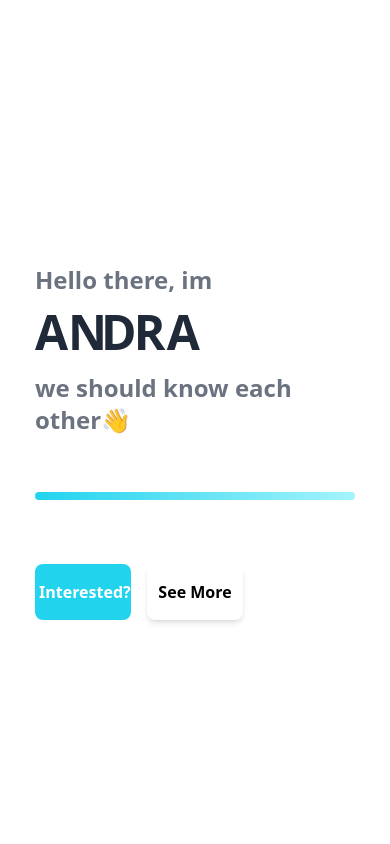
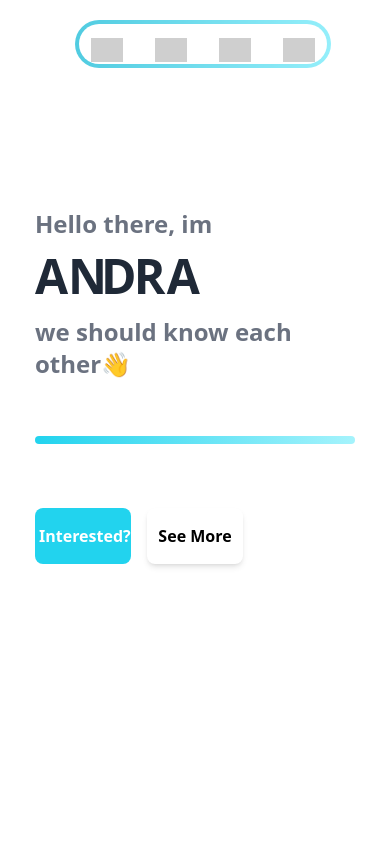
Before and after one commit to andranovia/andranovia-portfolio, a Next.js app in the folder andra-portfolio-app/: page / in a window 390 px wide. Shown: the top 844 px of the page. Built offline with nearby package versions, Linux system fonts and the light colour scheme; grey boxes are pictures that could not be loaded.

Commit message:
Styling navbar for small screen, update code structure, change img to Image component from nextjs.

```diff
--- a/andra-portfolio-app/src/components/HeroApp.tsx
+++ b/andra-portfolio-app/src/components/HeroApp.tsx
@@ -16,7 +16,7 @@ function HeroApp() {
   const animatedTextTwo = "we should know each other👋";
 
   return (
-    <div className="relative flex justify-center items-center h-[80vh] font-Poppins w-screen mt-14">
+    <div className="relative flex justify-center items-center h-[80vh] font-Poppins w-screen  sm:mt-14">
       <div className="mx-10   font-bold font-Poppins flex flex-col sm:items-center justify-center text-#272828 z-1">
         <motion.div
           initial="hidden"
--- a/andra-portfolio-app/src/components/HeroAppText.tsx
+++ b/andra-portfolio-app/src/components/HeroAppText.tsx
@@ -1,9 +1,8 @@
 import React from "react";
 import { motion } from "framer-motion";
-import dynamic from "next/dynamic";
 
-const AnimatedTextLetter = dynamic(() => import("./TextAnimationLetter"));
-const AnimatedTextWords = dynamic(() => import("./textAnimationWords"));
+import AnimatedTextLetter from "./TextAnimationLetter";
+import AnimatedTextWords from "./textAnimationWords";
 
 interface props {
   animate: any;
--- a/andra-portfolio-app/src/components/NavbarApp.tsx
+++ b/andra-portfolio-app/src/components/NavbarApp.tsx
@@ -2,8 +2,6 @@ import React from "react";
 import NavbarLinkApp from "./NavbarLinkApp";
 
 const Navbar: React.FC = () => {
-
-
   const [isMobile, setIsMobile] = React.useState(false);
   const handleResize = () => {
     setIsMobile(window.innerWidth <= 768);
@@ -18,14 +16,18 @@ const Navbar: React.FC = () => {
   }, []);
 
   return (
-    <div className="h-12  pt-10  flex justify-center text-black ">
+    <div className="h-12  pt-10  flex justify-center text-black  ">
       <div className="flex justify-center  items-center font-semibold ">
         <div className="relative flex justify-center ">
-
+          {isMobile && (
+            <div>
+              <NavbarLinkApp isMobile={isMobile} />
+            </div>
+          )}
 
           {!isMobile && (
             <div>
-              <NavbarLinkApp />
+              <NavbarLinkApp isMobile={isMobile} />
             </div>
           )}
         </div>
--- a/andra-portfolio-app/src/components/NavbarLinkAnimated.tsx
+++ b/andra-portfolio-app/src/components/NavbarLinkAnimated.tsx
@@ -1,33 +1,48 @@
 import React, { useState } from "react";
 import { motion } from "framer-motion";
 import { Link } from "react-scroll";
+import Image from "next/image";
 
 interface props {
   imgLogo: string;
   text: string;
+  isMobile: boolean;
 }
 
-const NavbarLinkAnimated = ({ imgLogo, text }: props) => {
+const NavbarLinkAnimated = ({ imgLogo, text, isMobile }: props) => {
   const [isHovered, setHovered] = useState(false);
 
   return (
-    <motion.li className="cursor-pointer text-center  ">
+    <motion.li className={`cursor-pointer text-center     `}>
       <motion.div
         initial={false}
         animate={{ y: isHovered ? 0 : 10, scale: isHovered ? 1.2 : 1 }}
       >
-        <div className="flex justify-center opacity-70">
-          <motion.img
-            width="14"
-            height="14"
-            src={imgLogo}
-            alt="home-page"
-            animate={{
-              y: isHovered ? 0 : 10,
-              scale: isHovered ? 1.2 : 1,
-              opacity: isHovered ? 1 : 0,
-            }}
-          />
+        <div className="flex justify-center opacity-70 relative  hover:opacity-100 ">
+          <motion.div
+            initial={
+              isMobile
+                ? {
+                    y: 0,
+                    scale: 0,
+                  }
+                : {}
+            }
+            animate={
+              isMobile
+                ? {
+                    y: 10,
+                    scale: 2,
+                  }
+                : {
+                    y: isHovered ? 0 : 10,
+                    scale: isHovered ? 1.2 : 1,
+                    opacity: isHovered ? 1 : 0,
+                  }
+            }
+          >
+            <Image width={24} height={24} src={imgLogo} alt="home-page" className="w-4" />
+          </motion.div>
         </div>
         <Link
           activeClass="active"
@@ -42,7 +57,8 @@ const NavbarLinkAnimated = ({ imgLogo, text }: props) => {
                           isHovered
                             ? "hover:before:w-full hover:before:left-0 hover:before:bg-cyan-400"
                             : ""
-                        }`}
+                        }
+                        ${isMobile ? "hidden" : ""}`}
         >
           {text}
         </Link>
--- a/andra-portfolio-app/src/components/NavbarLinkApp.tsx
+++ b/andra-portfolio-app/src/components/NavbarLinkApp.tsx
@@ -1,28 +1,78 @@
 import React from "react";
 import NavbarLinkAnimated from "./NavbarLinkAnimated";
 
-const NavbarLinkApp = () => {
+interface props {
+  isMobile: boolean;
+}
+
+const NavbarLinkApp = ({ isMobile }: props) => {
   return (
     <div className="flex justify-center ml-28 items-center font-semibold ">
       <div className="relative flex justify-center ">
+        {!isMobile && (
           <ul className="list-none flex gap-8 mr-20 text-lg ">
             <NavbarLinkAnimated
-          imgLogo={"https://img.icons8.com/sf-regular-filled/48/home-page.png"}
+              imgLogo={
+                "https://img.icons8.com/sf-regular-filled/48/home-page.png"
+              }
               text={"Home"}
+              isMobile={isMobile}
             />
             <NavbarLinkAnimated
               imgLogo={"https://img.icons8.com/material/24/person-male.png"}
               text={"About"}
+              isMobile={isMobile}
             />
             <NavbarLinkAnimated
-          imgLogo={"https://img.icons8.com/sf-regular-filled/48/home-page.png"}
+              imgLogo={
+                "https://img.icons8.com/sf-regular-filled/48/home-page.png"
+              }
               text={"Experience"}
+              isMobile={isMobile}
             />
             <NavbarLinkAnimated
-          imgLogo={"https://img.icons8.com/material/24/experience-skill.png"}
+              imgLogo={
+                "https://img.icons8.com/material/24/experience-skill.png"
+              }
               text={"Project"}
+              isMobile={isMobile}
             />
           </ul>
+        )}
+        {isMobile && (
+          <div className="flex justify-center">
+          <ul className=" opacity-70  list-none mr-24 text-lg fixed bottom-0 top-0 z-20 mt-5 h-12 w-[16rem] bg-gradient-to-r from-cyan-500 to-cyan-300 rounded-full p-1    ">
+            <div className="flex gap-12 justify-center w-full h-full bg-white relative  rounded-full  ">
+            <NavbarLinkAnimated
+              imgLogo={
+                "https://img.icons8.com/sf-regular-filled/48/home-page.png"
+              }
+              text={"Home"}
+              isMobile={isMobile}
+            />
+            <NavbarLinkAnimated
+              imgLogo={"https://img.icons8.com/material/24/person-male.png"}
+              text={"About"}
+              isMobile={isMobile}
+            />
+            <NavbarLinkAnimated
+              imgLogo={
+                "https://img.icons8.com/sf-regular-filled/48/home-page.png"
+              }
+              text={"Experience"}
+              isMobile={isMobile}
+            />
+            <NavbarLinkAnimated
+              imgLogo={
+                "https://img.icons8.com/material/24/experience-skill.png"
+              }
+              text={"Project"}
+              isMobile={isMobile}
+            />
+            </div>
+          </ul>
+          </div>
+        )}
       </div>
     </div>
   );
--- a/andra-portfolio-app/src/components/ProfileFloatingImageApp.tsx
+++ b/andra-portfolio-app/src/components/ProfileFloatingImageApp.tsx
@@ -1,5 +1,7 @@
 import { motion } from "framer-motion";
 import { AnimatePresence } from "framer-motion";
+import Image from "next/image";
+
 
 interface props {
   src: string;
--- a/andra-portfolio-app/src/components/ProfileImageApp.tsx
+++ b/andra-portfolio-app/src/components/ProfileImageApp.tsx
@@ -1,6 +1,7 @@
 import React, { useEffect, useState } from "react";
 import { motion } from "framer-motion";
 import FloatingImage from "./ProfileFloatingImageApp";
+import Image from "next/image";
 
 const tailwindLogo =
   "https://tailwindcss.com/_next/static/media/tailwindcss-mark.3c5441fc7a190fb1800d4a5c7f07ba4b1345a9c8.svg";
@@ -53,12 +54,16 @@ const ProfileImage = () => {
       className="relative sm:w-[42rem] sm:left-[18rem] flex justify-center sm:justify-start items-center bg-eeeeee  "
     >
       <div className="relative w-screen flex justify-center items-center sm:justify-start   ">
-        <motion.img
+        <motion.div  animate={animation}>
+        <Image
           src="/img/profile1.jpg"
           alt="Profile"
+          width={420}
+          height={420}
           className="w-[8rem] h-auto sm:w-[12rem] rounded-full left-10 cursor-pointer "
-          animate={animation}
+
         />
+        </motion.div>
       </div>
 
       {isAnimated && (
--- /dev/null
+++ b/andra-portfolio-app/src/layouts/LayoutApp.tsx
@@ -0,0 +1,15 @@
+
+import React from "react";
+import dynamic from "next/dynamic";
+const Navbar = dynamic(() => import("@/components/NavbarApp"));
+
+function LayoutApp ({ children }: any) {
+  return (
+    <>
+      <Navbar />
+      <main>{children}</main>
+    </>
+  );
+}
+
+export default LayoutApp;
--- a/andra-portfolio-app/src/pages/_app.tsx
+++ b/andra-portfolio-app/src/pages/_app.tsx
@@ -1,16 +1,18 @@
 import "@/styles/globals.css";
 import type { AppProps } from "next/app";
-import Head from 'next/head'
+import Head from "next/head";
+import LayoutApp from "@/layouts/LayoutApp";
+
 export default function App({ Component, pageProps }: AppProps) {
   return (
     <>
-
       <Head>
         <meta
           name="viewport"
           content="width=device-width, initial-scale=1.0, maximum-scale=1.0,user-scalable=0"
         />
       </Head>
+
       <Component {...pageProps} />
     </>
   );
--- a/andra-portfolio-app/src/pages/index.tsx
+++ b/andra-portfolio-app/src/pages/index.tsx
@@ -1,19 +1,22 @@
 import ExperienceApp from "@/components/ExperienceApp";
+
 import dynamic from "next/dynamic";
 
-const HeroApp = dynamic(() => import('@/components/HeroApp'));
-const Navbar = dynamic(() => import('@/components/NavbarApp'));
-const ProfileApp = dynamic(() => import('@/components/ProfileApp'));
 
+
+const LayoutApp = dynamic(() => import('@/layouts/LayoutApp'))
+const HeroApp = dynamic(() => import("@/components/HeroApp"));
+const ProfileApp = dynamic(() => import("@/components/ProfileApp"));
 
 export default function Home() {
   return (
     <>
-    <div className="overflow-hidden">
-      <Navbar />
-      <HeroApp />
-      <ProfileApp/>
-      <ExperienceApp/>
+      <div className="overflow-hidden">
+        <LayoutApp>
+          <HeroApp />
+          <ProfileApp />
+          <ExperienceApp />
+        </LayoutApp>
       </div>
     </>
   );
```
Lines whose indentation alone changed are shown as unchanged.
